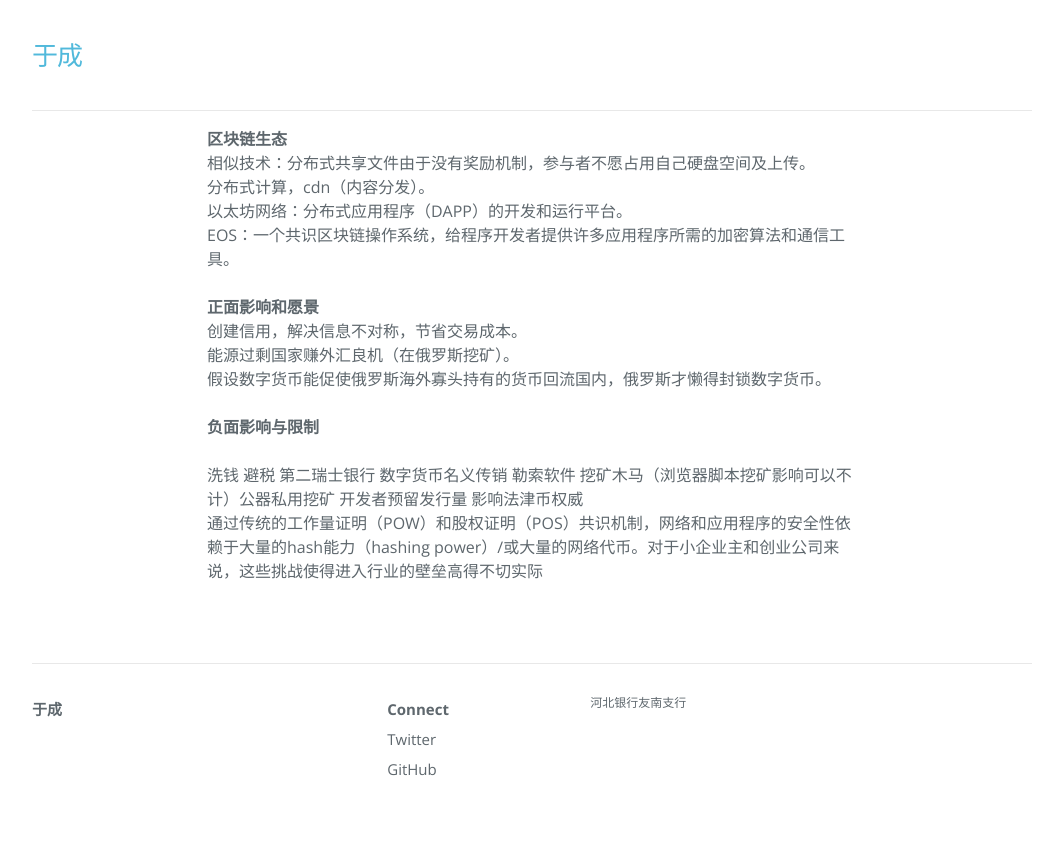
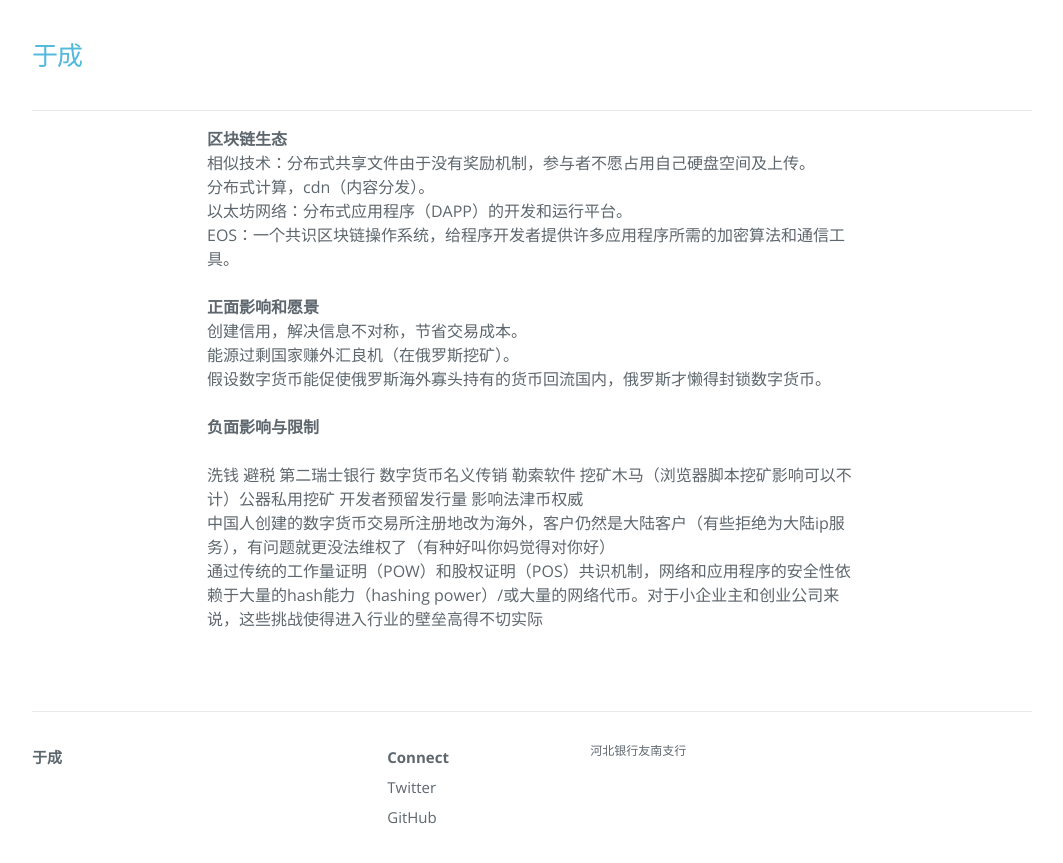
Before and after one commit to hebbank/jekyll, a Jekyll site: the page built from _posts/2018-02-02-qkl.md, in a window 1280 px wide and 900 px high, scrolled down 1163 px. Shown: the top 863 px of the window, without its empty margins (108-1171 px from the left). Built offline with Jekyll 4.4.1, drawn with Linux system fonts in a browser that asks for light colours; nearby versions of some CDN libraries.

Commit message:
Update 区块链

```diff
--- a/_posts/2018-02-02-qkl.md
+++ b/_posts/2018-02-02-qkl.md
@@ -49,4 +49,5 @@ tags: ''
 **负面影响与限制**
 
 洗钱 避税 第二瑞士银行 数字货币名义传销 勒索软件 挖矿木马（浏览器脚本挖矿影响可以不计）公器私用挖矿 开发者预留发行量 影响法津币权威
+中国人创建的数字货币交易所注册地改为海外，客户仍然是大陆客户（有些拒绝为大陆ip服务），有问题就更没法维权了（有种好叫你妈觉得对你好）
 通过传统的工作量证明（POW）和股权证明（POS）共识机制，网络和应用程序的安全性依赖于大量的hash能力（hashing power）/或大量的网络代币。对于小企业主和创业公司来说，这些挑战使得进入行业的壁垒高得不切实际
```
